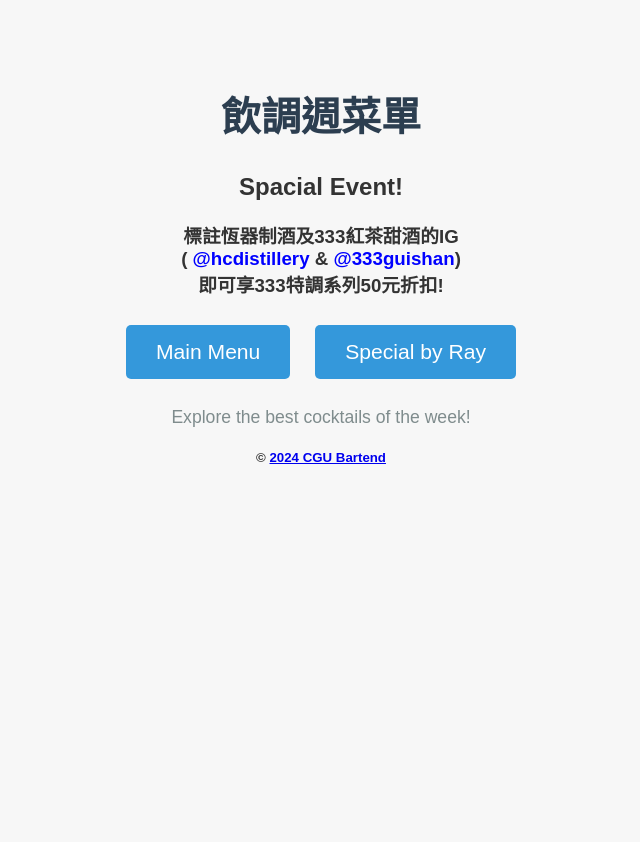
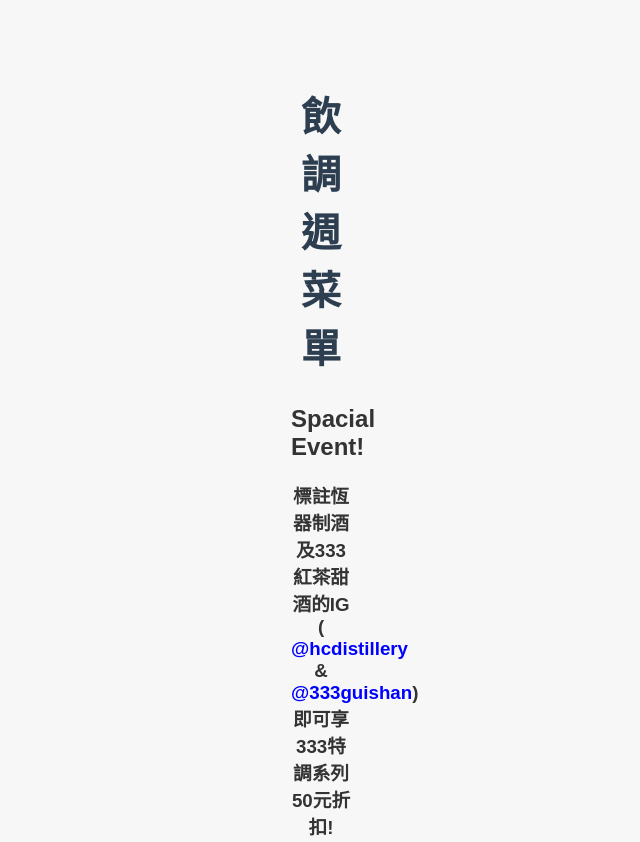
Before and after one commit to WordHanDa/WordHanDa.github.io, a plain HTML site: page index.html in a window 1280 px wide. Shown: the top 842 px of the page, without its empty margins (319-959 px from the left). Before the commit the page ends 800 px from the top, so only its background shows below. Drawn offline with Linux system fonts and the light colour scheme.

Commit message:
Update index.html

```diff
--- a/index.html
+++ b/index.html
@@ -46,7 +46,7 @@
         }
 
         .container {
-            max-width: 600px;
+            max-width: 60px;
             margin: 0 auto;
         }
 
```
